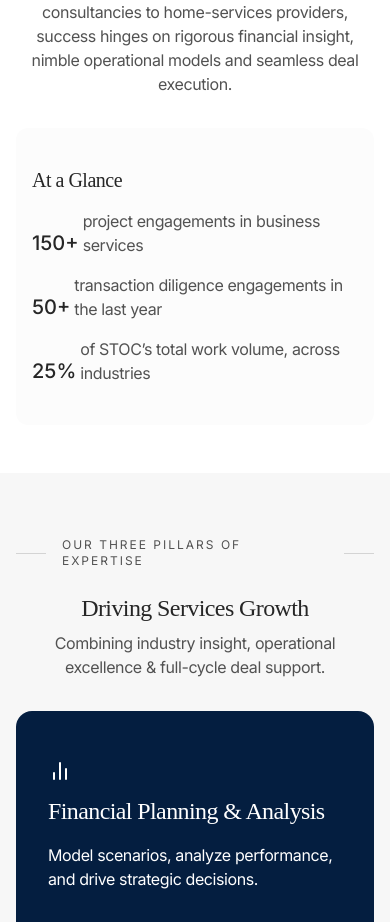
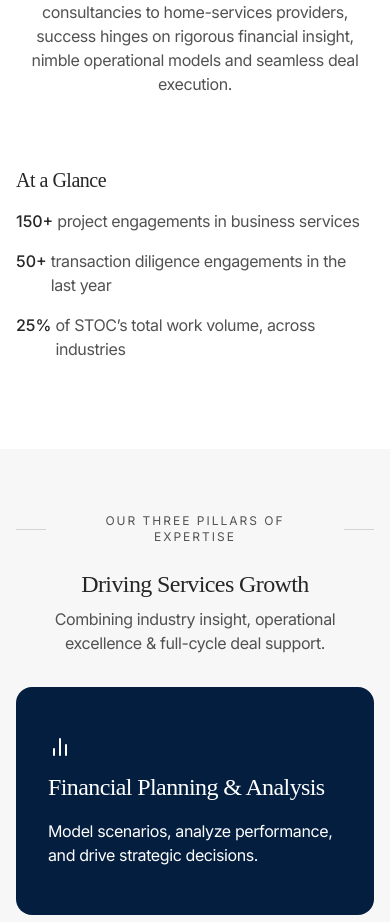
Before and after one commit to mhlauf1/stoc, a Next.js app: page /industries/business-services in a window 390 px wide. Shown: the part 1068-1990 px from the top of the page. Built offline with nearby package versions, Linux system fonts and the light colour scheme.

Commit message:
fixing business services mobile

```diff
--- a/src/components/industries/IndustriesSection.tsx
+++ b/src/components/industries/IndustriesSection.tsx
@@ -59,7 +59,7 @@ const IndustriesSection: React.FC = () => (
   <section className="bg-[#F7F7F7] py-16 md:py-28">
     <div className="flex flex-col px-4 sm:px-12 md:px-32">
       <div className="flex flex-col md:flex-row justify-between mb-8 md:mb-16 items-center md:items-end gap-2 md:gap-4">
-        <div className="flex md:mb-0 mb-4 flex-col gap-4">
+        <div className="flex md:mb-0 mb-4 flex-col gap-3 md:gap-4">
           <div className="flex flex-rowjustify-start gap-4 items-center">
             <div className="h-[1px] bg-neutral-300 w-[30px]" />
             <span
--- a/src/components/industries/business-services/CoreServices.tsx
+++ b/src/components/industries/business-services/CoreServices.tsx
@@ -87,7 +87,7 @@ const CoreServices: React.FC = () => (
       <div className="h-[1px] bg-neutral-300 w-[30px]" />
       <span
         style={{ letterSpacing: "2px" }}
-        className="uppercase text-neutral-600 text-xs"
+        className="uppercase text-center text-neutral-600 text-xs"
       >
         Our Three Pillars of Expertise
       </span>
--- a/src/components/industries/business-services/Hero.tsx
+++ b/src/components/industries/business-services/Hero.tsx
@@ -46,7 +46,7 @@ const Hero: React.FC = () => (
           initial="hidden"
           animate="visible"
           variants={textVariants}
-          className="text-[#041E40] text-lg md:text-xl mt-4 md:max-w-[52ch] tight-tracking"
+          className="text-[#041E40] text-lg md:text-xl mt-4 md:max-w-[52ch] "
         >
           In a rapidly evolving services landscape, STOC Advisory delivers deep
           financial, operational and M&A expertise so you can outpace
--- a/src/components/industries/business-services/Intro.tsx
+++ b/src/components/industries/business-services/Intro.tsx
@@ -37,14 +37,10 @@ interface StepItemProps {
 }
 
 const StepItem: React.FC<StepItemProps> = ({ title, text }) => (
-  <div className="flex flex-col px-4 md:px-12 items-start  gap-1 md:gap-3">
-    <div className="flex flex-row items-end gap-1">
-      <h3 className="text-xl text-neutral-800 md:text-2xl font-medium">
-        {title}
-      </h3>
-      <p className="text-neutral-600 tracking-tight text-md md:text-lg">
-        {text}
-      </p>
+  <div className="flex flex-col px-0 md:px-12 items-start  gap-1 md:gap-3">
+    <div className="flex flex-row md:items-end gap-1">
+      <h3 className="text-neutral-800 md:text-2xl font-medium">{title}</h3>
+      <p className="text-neutral-600 tracking-tight ">{text}</p>
     </div>
   </div>
 );
@@ -77,8 +73,8 @@ const Intro: React.FC = () => (
       </div>
     </div>
     <div className="flex flex-col  h-full mt-8  md:flex-row md:gap-6 gap-2 lg:gap-8">
-      <div className="flex items-start md:w-[40vw] bg-[#FCFCFC] py-10 md:py-12 rounded-xl justify-center flex-col gap-4 md:gap-6">
-        <h3 className="text-neutral-800 px-4 md:px-12 text-xl lg:text-3xl  font-gambetta  leading-tight tracking-tight">
+      <div className="flex items-start md:w-[40vw] md:bg-[#FCFCFC] py-10 md:py-12 rounded-xl justify-center flex-col gap-4 md:gap-6">
+        <h3 className="text-neutral-800 px-0 md:px-12 text-xl lg:text-3xl  font-gambetta  leading-tight tracking-tight">
           At a Glance
         </h3>
         {stepData.map(({ id, title, text, Icon }) => (
```
